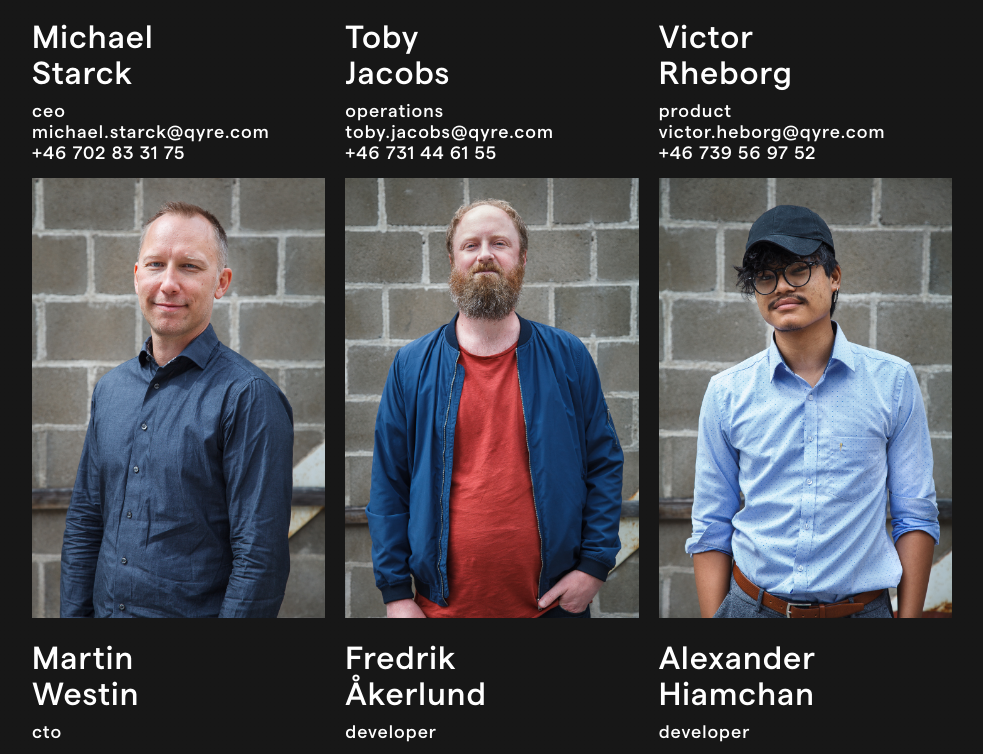
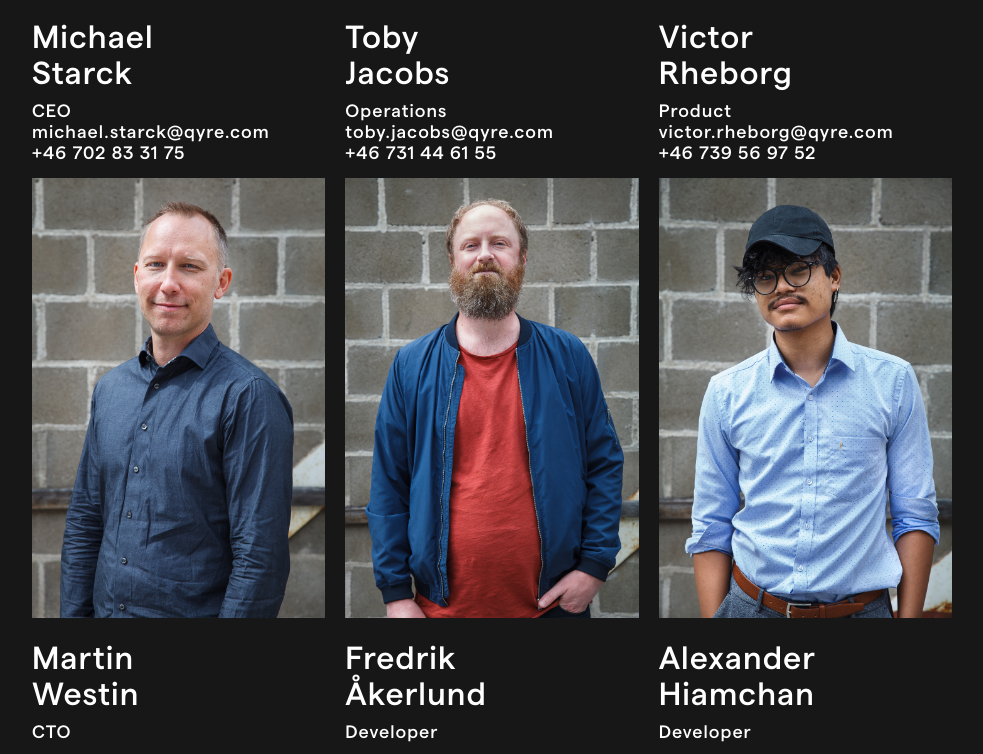
Before and after one commit to qyre-ab/qyre-ab.github.io, a plain HTML site: page index.html in a window 1280 px wide. Shown: the part 7400-8154 px from the top of the page, without its empty margins (148-1131 px from the left). Drawn offline with nearby package versions, Linux system fonts and the light colour scheme.

Commit message:
uppercase letters and victors missing R

```diff
--- a/css/qyre.webflow.css
+++ b/css/qyre.webflow.css
@@ -553,7 +553,7 @@ em {
   color: #fff;
   font-size: 18px;
   line-height: 21px;
-  text-transform: lowercase;
+  text-transform: none;
 }
 
 .heading-2 {
--- a/index.html
+++ b/index.html
@@ -1,6 +1,6 @@
 <!DOCTYPE html>
 <!--  This site was created in Webflow. http://www.webflow.com  -->
-<!--  Last Published: Thu Oct 31 2019 09:26:43 GMT+0000 (UTC)  -->
+<!--  Last Published: Fri Nov 01 2019 13:15:17 GMT+0000 (UTC)  -->
 <html data-wf-page="5dba9c14b626f55e4a43415c" data-wf-site="5cefc4fef666bc749313a586">
 <head>
   <meta charset="utf-8">
@@ -99,7 +99,7 @@
         </div>
         <div id="w-node-260babcf8ae8-4a43415c"><img src="images/victor-768x1152.jpg" srcset="images/victor-768x1152-p-500.jpeg 500w, images/victor-768x1152.jpg 768w" sizes="(max-width: 479px) 92vw, (max-width: 991px) 91vw, 64vw" alt="">
           <h1 class="heading-2">Victor<br>Rheborg</h1>
-          <p class="paragraph">Product<br>‍<a href="mailto:victor.rheborg@qyre.com">victor.heborg@qyre.com<br>‍</a><a href="tel:+46739569752">+46 739 56 97 52</a></p>
+          <p class="paragraph">Product<br>‍<a href="mailto:victor.rheborg@qyre.com">victor.rheborg@qyre.com<br>‍</a><a href="tel:+46739569752">+46 739 56 97 52</a></p>
         </div>
         <div id="w-node-4f2587ae6127-4a43415c" class="div-block-11"><img src="images/Johan4.png" srcset="images/Johan4-p-500.png 500w, images/Johan4-p-800.png 800w, images/Johan4-p-1080.png 1080w, images/Johan4.png 1333w" sizes="(max-width: 479px) 100vw, (max-width: 767px) 91vw, (max-width: 991px) 93vw, (max-width: 1826px) 73vw, 1333px" alt="">
           <h1 class="heading-2">Johan<br>Bladh</h1>
```
Also changed, not shown: faq.html (+1 -1 lines), privacy.html (+1 -1 lines), terms-and-conditions.html (+1 -1 lines).
